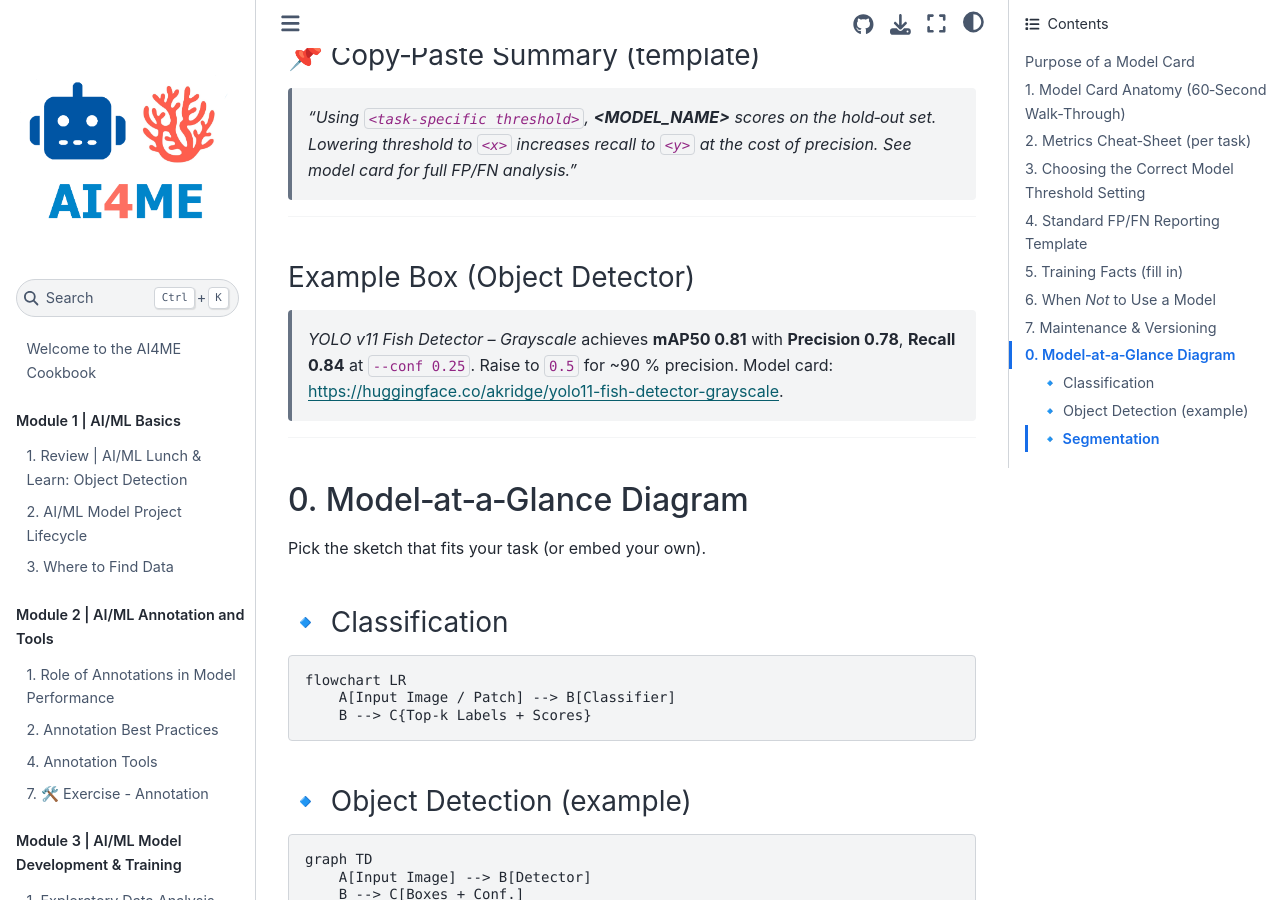
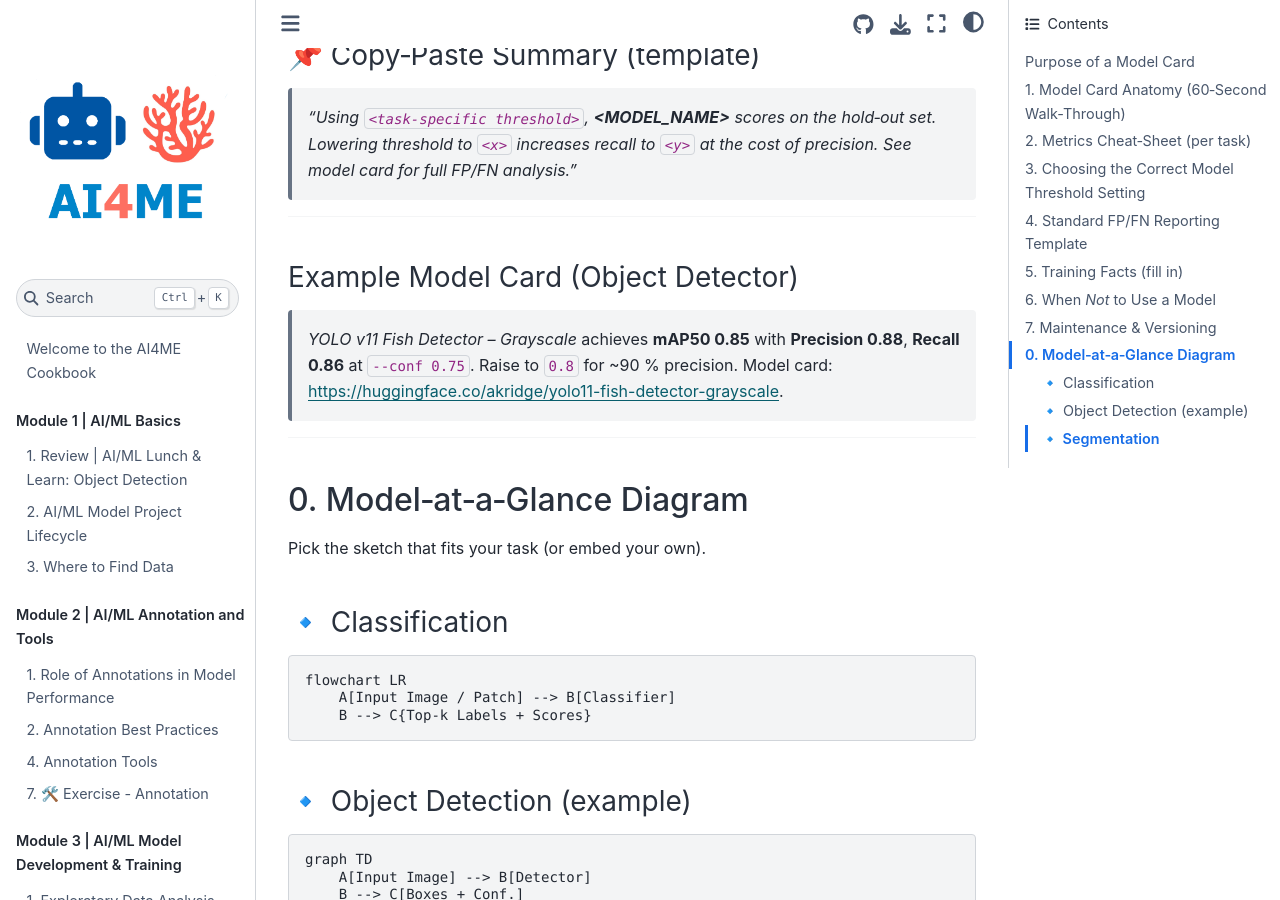
Before and after one commit to MichaelAkridge-NOAA/ai4me-cookbook, a Jupyter Book: the page built from content/04_model_card.md, in a window 1280 px wide and 900 px high, scrolled down 3094 px. Built offline with Jupyter Book 1.0.4 settings and Sphinx 7.4.7 and the Sphinx Book theme 1.1.4, drawn with Linux system fonts in a browser that asks for light colours; pages that are not in the unit, such as notebooks, are missing from menus.

Commit message:
Update 04_model_card.md

```diff
--- a/content/04_model_card.md
+++ b/content/04_model_card.md
@@ -78,8 +78,8 @@ Depends on data & task: Examples of failure mode:
 
 ---
 
-### Example Box (Object Detector)
-> *YOLO v11 Fish Detector – Grayscale* achieves **mAP50 0.81** with **Precision 0.78**, **Recall 0.84** at `--conf 0.25`.  Raise to `0.5` for ~90 % precision.  Model card: <https://huggingface.co/akridge/yolo11-fish-detector-grayscale>.
+### Example Model Card (Object Detector)
+> *YOLO v11 Fish Detector – Grayscale* achieves **mAP50 0.85** with **Precision 0.88**, **Recall 0.86** at `--conf 0.75`.  Raise to `0.8` for ~90 % precision.  Model card: <https://huggingface.co/akridge/yolo11-fish-detector-grayscale>.
 
 ---
 ## 0. Model‑at‑a‑Glance Diagram
```
